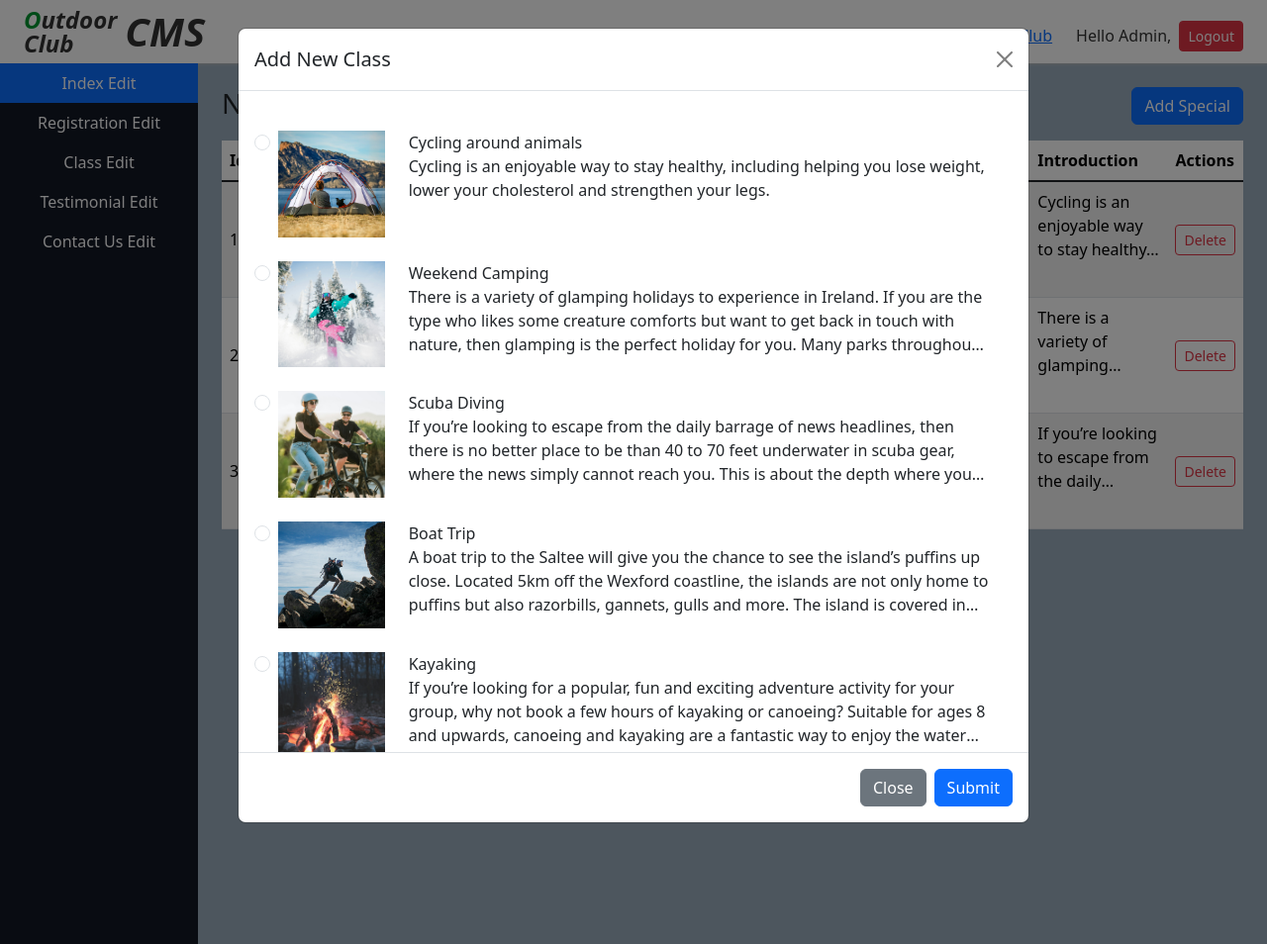
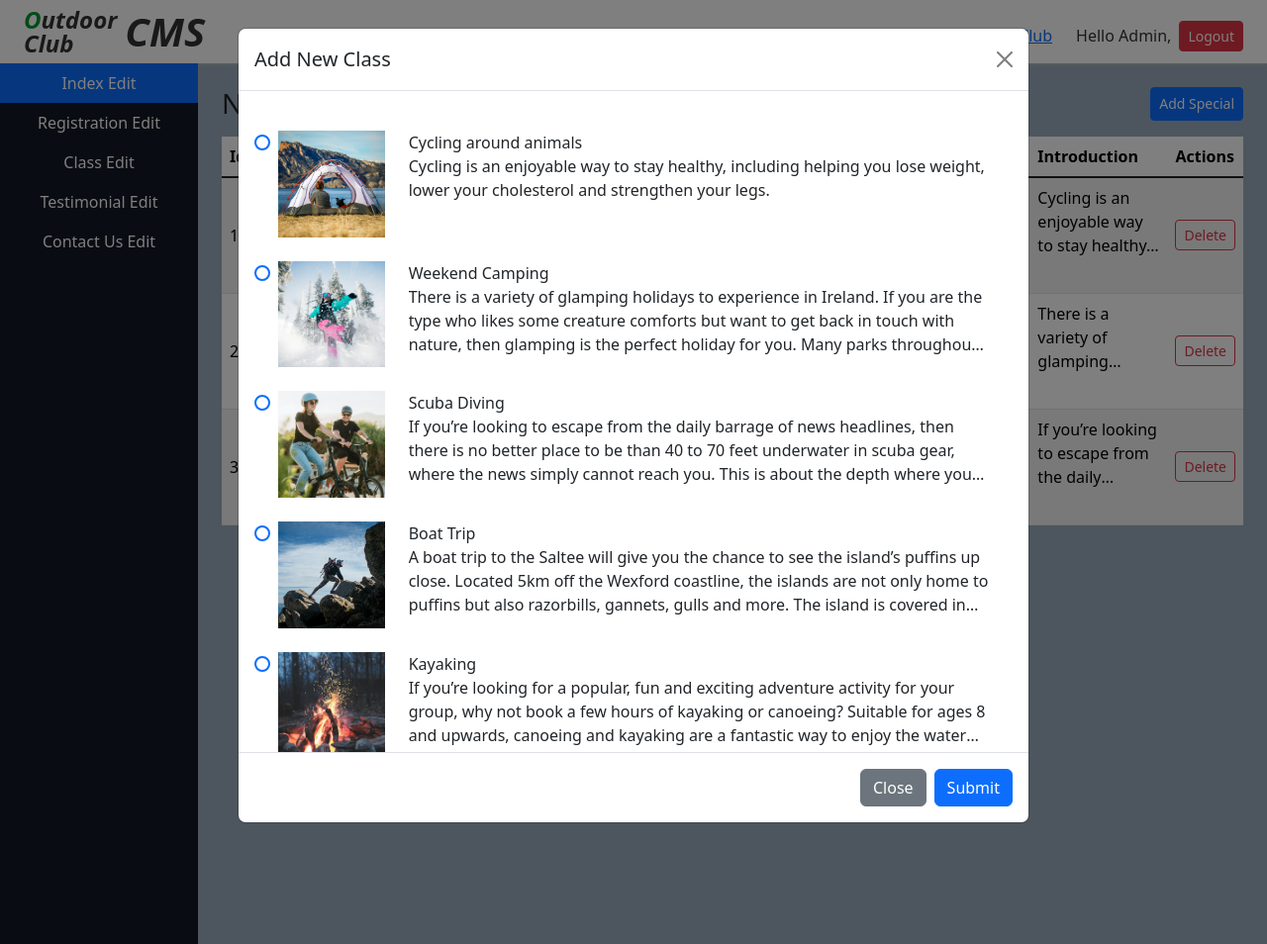
Before and after one commit to TheT92/hdc_sewa_assignment, a PHP site: page /cms/index_edit.php in a window 1280 px wide, after a click on "Add New". Shown: the whole page at 99% size. Run offline with PHP 8.4, Linux system fonts and the light colour scheme; a user stored in the database is signed in; data comes from the database, SQL or seed files in the repository; grey boxes are pictures that could not be loaded.

Commit message:
class edit

```diff
--- a/app/templates/index_edit.php
+++ b/app/templates/index_edit.php
@@ -8,10 +8,10 @@ $excludeSpecialClasses = getExcludeSpecialClasses();
 ?>
 <section class="cms-template flex-1 p-4">
     <section class="d-flex">
-        <div class="accordion-body flex-1 me-4">
+        <section class="accordion-body flex-1 me-4">
             <h3 class="d-flex justify-content-between mb-3">
                 New Classes
-                <button type="button" class="btn btn-primary" data-bs-toggle="modal" data-bs-target="#addNew">
+                <button type="button" class="btn btn-primary btn-sm" data-bs-toggle="modal" data-bs-target="#addNew">
                     Add New
                 </button>
             </h3>
@@ -58,11 +58,11 @@ $excludeSpecialClasses = getExcludeSpecialClasses();
                     <span class="text-secondary mt-2">No Content</span>
                 </section>
             <?php endif ?>
-        </div>
-        <div class="accordion-body flex-1">
+        </section>
+        <section class="accordion-body flex-1">
             <h3 class="d-flex justify-content-between mb-3">
                 Special Offers
-                <button type="button" class="btn btn-primary" data-bs-toggle="modal" data-bs-target="#addSpecial">
+                <button type="button" class="btn btn-primary btn-sm" data-bs-toggle="modal" data-bs-target="#addSpecial">
                     Add Special
                 </button>
             </h3>
@@ -109,22 +109,22 @@ $excludeSpecialClasses = getExcludeSpecialClasses();
                     <span class="text-secondary mt-2">No Content</span>
                 </section>
             <?php endif ?>
-        </div>
+        </section>
     </section>
-    <div class="modal fade" id="addNew" tabindex="-1" aria-hidden="true">
-        <div class="modal-dialog modal-lg">
-            <div class="modal-content">
-                <div class="modal-header">
+    <section class="modal fade" id="addNew" tabindex="-1" aria-hidden="true">
+        <section class="modal-dialog modal-lg">
+            <section class="modal-content">
+                <section class="modal-header">
                     <h1 class="modal-title fs-5">Add New Class</h1>
                     <button type="button" class="btn-close" data-bs-dismiss="modal" aria-label="Close"></button>
-                </div>
+                </section>
                 <form method="POST" action="<?php echo htmlspecialchars($_SERVER["PHP_SELF"]); ?>?action=addNew">
-                    <div class="modal-body">
+                    <section class="modal-body">
                         <input type="hidden" name="originIds" value="<?php echo $newIds; ?>" id="originIds">
                         <label for="newClassId" class="form-label"></label><br />
                         <?php while ($row = $excludeNewClasses->fetch(PDO::FETCH_ASSOC)): ?>
-                            <div class="form-check d-inline-block me-4 mb-4">
-                                <input class="form-check-input" type="radio" name="newClassId"
+                            <section class="form-check d-inline-block me-4 mb-4">
+                                <input class="form-check-input border-radio" type="radio" name="newClassId"
                                     value="<?php echo $row['id']; ?>" id="<?php echo $row['id']; ?>" required>
                                 <label class="form-check-label d-flex flex-1" for="<?php echo $row['id']; ?>">
                                     <section class="class-cover-img me-4">
@@ -137,32 +137,32 @@ $excludeSpecialClasses = getExcludeSpecialClasses();
                                             class="class-desc fs-6 overflow-hidden"><?php echo $row['class_intro']; ?></span>
                                     </section>
                                 </label>
-                            </div>
+                            </section>
                         <?php endwhile ?>
-                    </div>
-                    <div class="modal-footer">
+                    </section>
+                    <section class="modal-footer">
                         <button type="button" class="btn btn-secondary" data-bs-dismiss="modal">Close</button>
                         <button type="submit" class="btn btn-primary">Submit</button>
-                    </div>
+                    </section>
                 </form>
 
-            </div>
-        </div>
-    </div>
-    <div class="modal fade" id="addSpecial" tabindex="-1" aria-hidden="true">
-        <div class="modal-dialog modal-lg">
-            <div class="modal-content">
-                <div class="modal-header">
+            </section>
+        </section>
+    </section>
+    <section class="modal fade" id="addSpecial" tabindex="-1" aria-hidden="true">
+        <section class="modal-dialog modal-lg">
+            <section class="modal-content">
+                <section class="modal-header">
                     <h1 class="modal-title fs-5">Add Special Offers</h1>
                     <button type="button" class="btn-close" data-bs-dismiss="modal" aria-label="Close"></button>
-                </div>
+                </section>
                 <form method="POST" action="<?php echo htmlspecialchars($_SERVER["PHP_SELF"]); ?>?action=addSpecial">
-                    <div class="modal-body">
+                    <section class="modal-body">
                         <input type="hidden" name="originIds" value="<?php echo $specialIds; ?>" id="originIds">
                         <label for="newSpecialId" class="form-label"></label><br />
                         <?php while ($row = $excludeSpecialClasses->fetch(PDO::FETCH_ASSOC)): ?>
-                            <div class="form-check d-inline-block me-4 mb-4">
-                                <input class="form-check-input" type="radio" name="newSpecialId"
+                            <section class="form-check d-inline-block me-4 mb-4">
+                                <input class="form-check-input border-radio" type="radio" name="newSpecialId"
                                     value="<?php echo $row['id']; ?>" id="sprcial<?php echo $row['id']; ?>" required>
                                 <label class="form-check-label d-flex flex-1" for="sprcial<?php echo $row['id']; ?>">
                                     <section class="class-cover-img me-4">
@@ -175,16 +175,16 @@ $excludeSpecialClasses = getExcludeSpecialClasses();
                                             class="class-desc fs-6 overflow-hidden"><?php echo $row['class_intro']; ?></span>
                                     </section>
                                 </label>
-                            </div>
+                            </section>
                         <?php endwhile ?>
-                    </div>
-                    <div class="modal-footer">
+                    </section>
+                    <section class="modal-footer">
                         <button type="button" class="btn btn-secondary" data-bs-dismiss="modal">Close</button>
                         <button type="submit" class="btn btn-primary">Submit</button>
-                    </div>
+                    </section>
                 </form>
 
-            </div>
-        </div>
-    </div>
+            </section>
+        </section>
+    </section>
 </section>
--- a/css/app.css
+++ b/css/app.css
@@ -138,3 +138,7 @@ footer {
 .cms-menu nav a {
     border-radius: 0 !important;
 }
+
+.border-radio {
+    border: 2px solid #0d6efd;
+}
```
Also changed, not shown: api/cms_class_detail.php (+73 -40 lines), app/templates/class_detail.php (+28 -10 lines), app/templates/class_list.php (+6 -3 lines), app/templates/select_class.php (deleted, +0 -34 lines), cms/select_class.php (deleted, +0 -31 lines).
